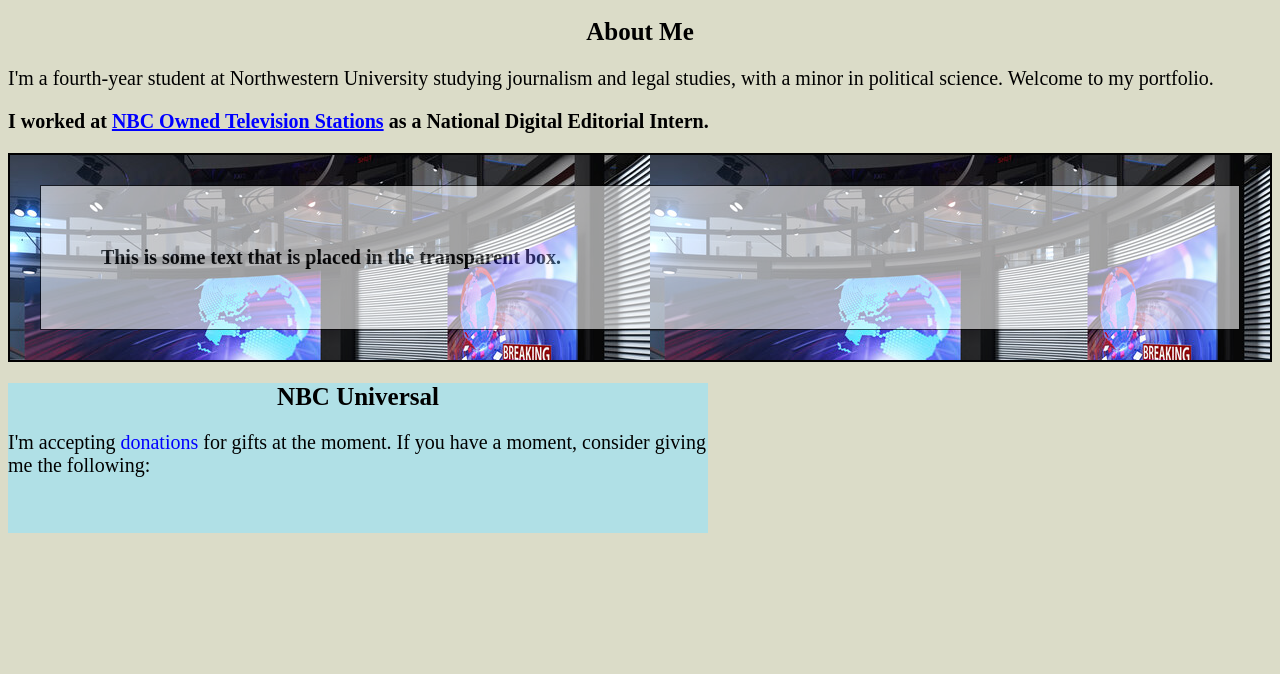
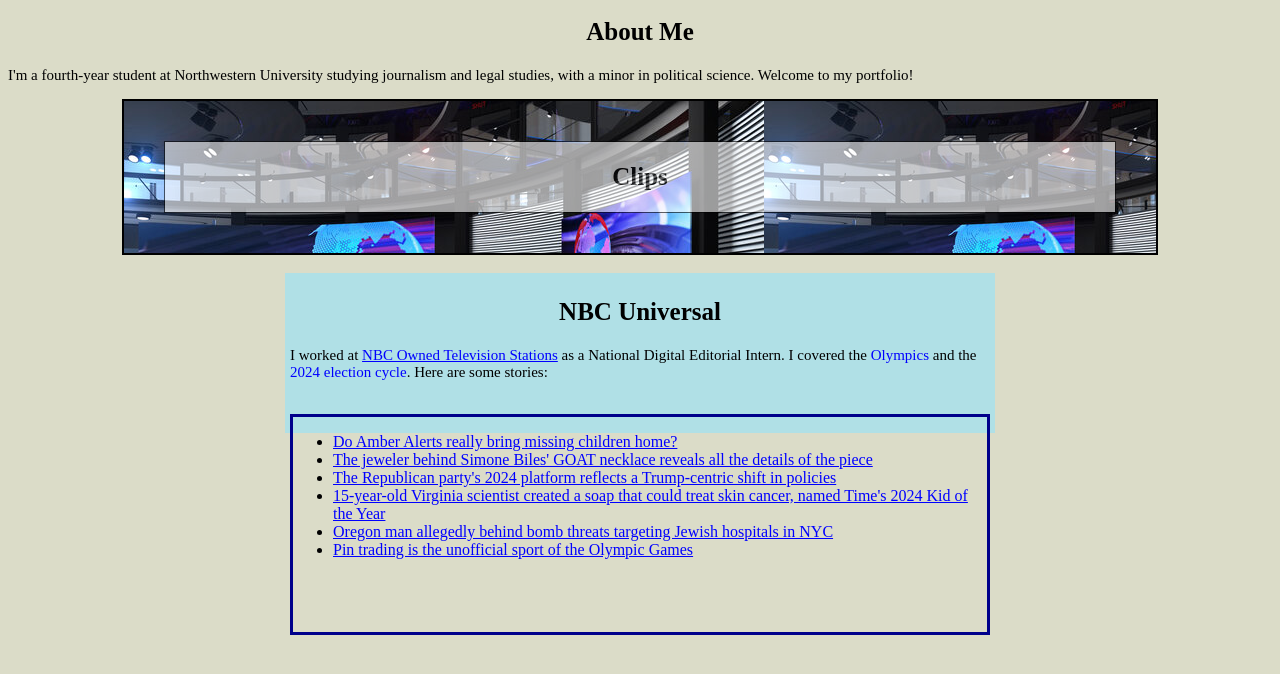
Before and after one commit to nicolestangents/JOUR-320, a plain HTML site: page index.html in a window 1280 px wide. Shown: the part 48-722 px from the top of the page. Drawn offline with Linux system fonts and the light colour scheme.

Commit message:
Oct. 8 Updates

```diff
--- a/index.html
+++ b/index.html
@@ -18,7 +18,7 @@ h2 {
 
 p {
   font-family: avenir;
-  font-size: 20px;
+  font-size: 15px;
 }
 
 /* unvisited link */
@@ -39,6 +39,9 @@ a:hover {
 div.background {
   background: url("newsroom.jpg") repeat;
   border: 2px solid black;
+  margin: auto;
+  width: 80%;
+  padding: 10px;
 }
 
 div.transbox {
@@ -58,26 +61,55 @@ div.nbc {
   max-width: 700px;
   height: 150px;
   background-color: powderblue;
+  margin: auto;
+  width: 80%;
+  padding: 5px;
+
+.center {
+  height: 215px;
+  position: relative;
+  border: 3px solid darkblue;
 }
+
+.center p {
+  margin: 0;
+  position: absolute;
+  top: 50%;
+  left: 50%;
+  -ms-transform: translate(-50%, -50%);
+  transform: translate(-50%, -50%);
+}
+}
+
 </style>
 </head>
 <body>
 
 <h1>Nicole Tan</h1>
 <h2>About Me</h2>
-<p>I'm a fourth-year student at Northwestern University studying journalism and legal studies, with a minor in political science. Welcome to my portfolio.</p>
-<p><b>I worked at <a href="https://www.nbcnews.com/" >NBC Owned Television Stations</a> as a National Digital Editorial Intern.</b></p>
+<p>I'm a fourth-year student at Northwestern University studying journalism and legal studies, with a minor in political science. Welcome to my portfolio!</p>
+<p></p>
 
 <div class="background">
 	<div class="transbox">
-	  <p>This is some text that is placed in the transparent box.</p>
+	  <h2>Clips</h2>
 	</div>
   </div>
-
+<br>
   <div class="nbc">
 	<h2>NBC Universal</h2>
-	<p>I'm accepting <span style="color:blue">donations</span> for gifts at the moment. If you have a moment, consider giving me the following:</p>
-
+	<p>I worked at <a href="https://www.nbcnews.com/" >NBC Owned Television Stations</a> as a National Digital Editorial Intern. I covered the <span style="color:blue">Olympics</span> and the <span style="color:blue">2024 election cycle</span>. Here are some stories:</p>
+<br>
+  <div class="center">
+    <ul>
+      <li><a href="https://www.nbcnewyork.com/news/national-international/do-amber-alerts-really-bring-missing-children-home/5701428/">Do Amber Alerts really bring missing children home?</a></li>
+      <li><a href="https://www.nbcnewyork.com/paris-2024-summer-olympics/the-making-of-simone-biles-viral-goat-necklace/5660197/">The jeweler behind Simone Biles' GOAT necklace reveals all the details of the piece</a></li>
+      <li><a href="https://www.nbcwashington.com/news/national-international/the-republican-partys-2024-platform-reflects-a-trump-centric-shift-in-policies/3661801/">The Republican party's 2024 platform reflects a Trump-centric shift in policies</a></li>
+      <li><a href="https://www.nbcwashington.com/news/national-international/15-year-old-scientist-soap-treat-skin-cancer-times-2024-kid-of-the-year/3695989/">15-year-old Virginia scientist created a soap that could treat skin cancer, named Time's 2024 Kid of the Year</a></li>
+      <li><a href="https://www.nbcnewyork.com/news/local/bomb-threat-nyc-jewish-hospitals/5724987/">Oregon man allegedly behind bomb threats targeting Jewish hospitals in NYC</a></li>
+      <li><a href="https://www.nbcnewyork.com/paris-2024-summer-olympics/pin-trading-the-unofficial-sport-of-the-olympic-games/5655696/">Pin trading is the unofficial sport of the Olympic Games</a></li>
+    </ul>
+  </div>
 
 </body>
 </html>
@@ -86,5 +118,5 @@ div.nbc {
 
 
 
-</body/>
+</body>
 </html>
```
Also changed, not shown: 1 other file.
